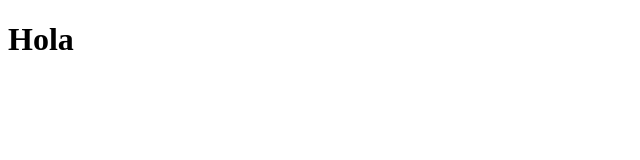
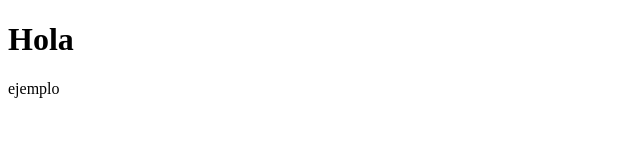
Before and after one commit to LuisLaiton/ejemplo, a website: page index.html in a window 1280 px wide. Shown: the full height of the page, 0-640 px from the left. Drawn offline with Linux system fonts and the light colour scheme.

Commit message:
modificacion

```diff
--- a/index.html
+++ b/index.html
@@ -7,5 +7,6 @@
 </head>
 <body>
     <h1>Hola</h1>
+    <p>ejemplo</p>
 </body>
 </html>
```
